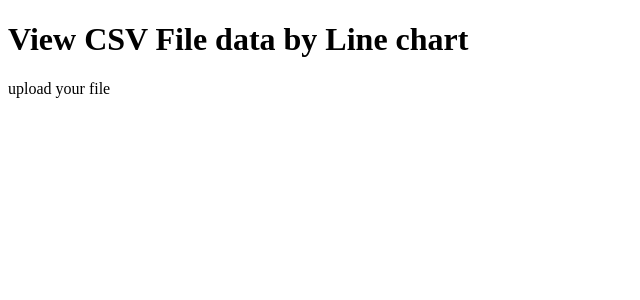
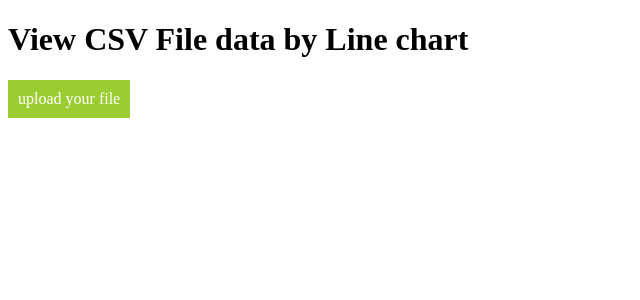
Before and after one commit to narendra897715/fissionlabscsvtask, an Angular app: page / in a window 1280 px wide. Shown: the top 300 px of the page, without its empty margins (0-640 px from the left). Built offline with nearby package versions, Linux system fonts and the light colour scheme.

Commit message:
Update app.component.scss

```diff
--- a/src/app/app.component.scss
+++ b/src/app/app.component.scss
@@ -0,0 +1,6 @@
+label{
+    padding: 10px;
+    background: yellowgreen;
+    display: table;
+    color: #fff;
+     }
```
